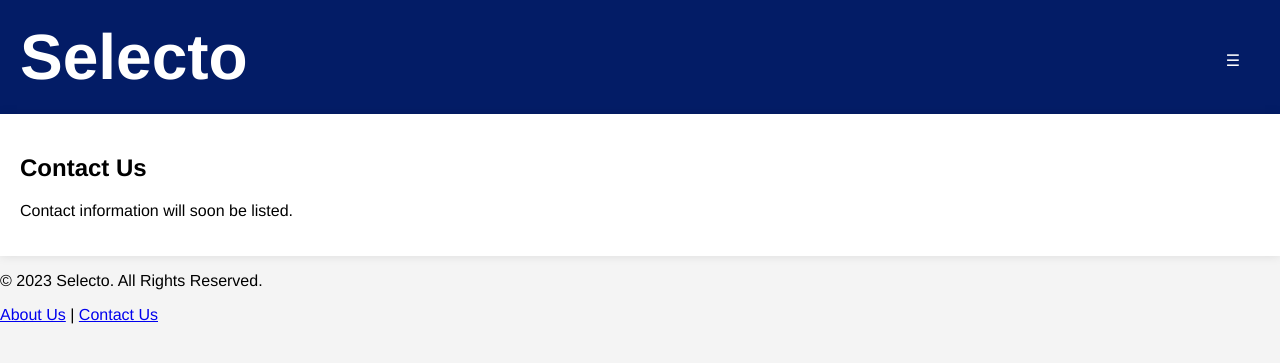
After one commit to bitsof/selecto, a Django app: page /contact_us/ in a window 1280 px wide. The commit adds this page. Shown: the top 363 px of the page. Run offline with Django 4.2, Linux system fonts and the light colour scheme.

Commit message:
Contact Us page (#76)

```diff
--- /dev/null
+++ b/web/selecto/products/templates/products/contact_us.html
@@ -0,0 +1,8 @@
+{% extends 'products/header.html' %}
+
+{% block content %}
+  <div class="container">
+    <h2>Contact Us</h2>
+    <p>Contact information will soon be listed.</p>
+  </div>
+{% endblock %}
--- a/web/selecto/products/templates/products/header.html
+++ b/web/selecto/products/templates/products/header.html
@@ -107,7 +107,7 @@
 			<p>&copy; 2023 Selecto. All Rights Reserved.</p>
 		</div>
 		<div>
-			<p><a href="{% url 'products:about_us' %}">About Us</a> | <a href="#">Contact Us</a></p>
+			<p><a href="{% url 'products:about_us' %}">About Us</a> | <a href="{% url 'products:contact_us' %}">Contact Us</a></p>
 		</div>
 	</div>
 </body>
--- a/web/selecto/products/urls.py
+++ b/web/selecto/products/urls.py
@@ -9,6 +9,7 @@ urlpatterns = [
     path('index/', views.index, name='index'),
     path('products/<int:product_id>/', views.details, name='details'),
     path('products/<int:product_id>/reviews/<int:review_id>/', views.review_details, name='review_details'),
+    path('contact_us/', views.contact_us, name='contact_us'),
     path('about_us/', views.about_us, name='about_us'),
     path('login/', views.login, name='login'),
     path('logout/', auth_views.LogoutView.as_view(), name='logout'),
--- a/web/selecto/products/views.py
+++ b/web/selecto/products/views.py
@@ -46,10 +46,8 @@ def home(request):
 def index(request):
     product_list = Product.objects.all()
     template = loader.get_template('products/index.html')
-    test_string = "TEsting string"
     context = {
         'product_list': product_list,
-        'test' : test_string,
     }
     return render(request, 'products/index.html', context)
 
@@ -93,6 +91,10 @@ def review_details(request, product_id, review_id):
         'summary' : summary,
     }
     return render(request, 'products/review_details.html', context)
+
+def contact_us(request):
+    templete = loader.get_template('products/contact_us.html')
+    return render(request, 'products/contact_us.html', {})
 
 def about_us(request):
     template = loader.get_template('products/about_us.html')
```
